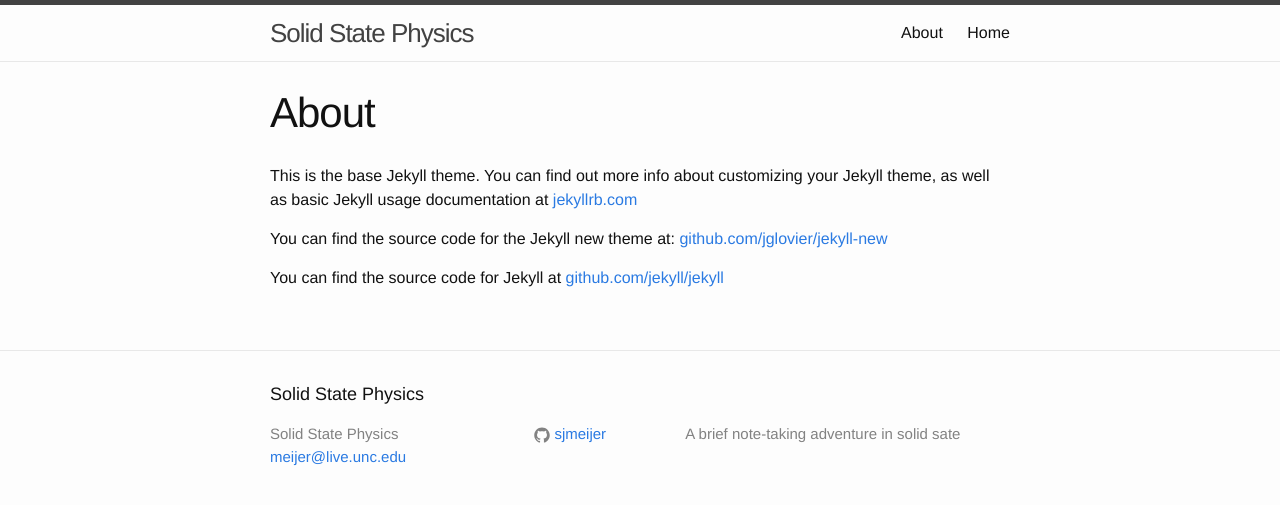
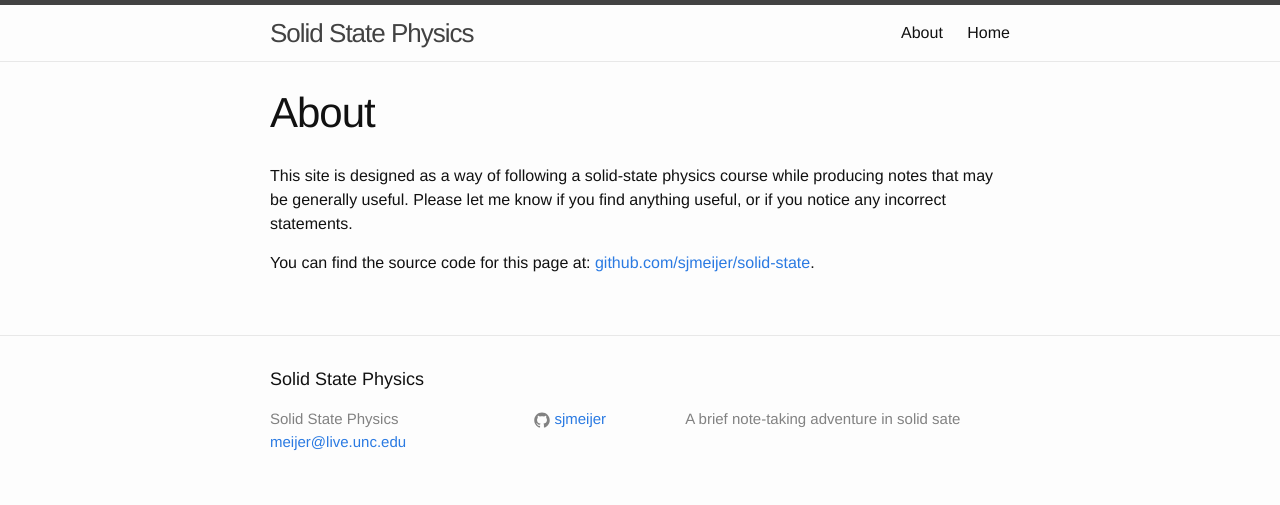
Before and after one commit to sjmeijer/solid-state, a Jekyll site: the page built from about.md, in a window 1280 px wide. Shown: the top 505 px of the page. Built offline with Jekyll 4.4.1, drawn with Linux system fonts in a browser that asks for light colours.

Commit message:
analytics

```diff
--- a/_includes/head.html
+++ b/_includes/head.html
@@ -9,4 +9,7 @@
   <link rel="stylesheet" href="{{ "/css/main.css" | prepend: site.baseurl }}">
   <link rel="canonical" href="{{ page.url | replace:'index.html','' | prepend: site.baseurl | prepend: site.url }}">
   <link rel="alternate" type="application/rss+xml" title="{{ site.title }}" href="{{ "/feed.xml" | prepend: site.baseurl | prepend: site.url }}" />
+
+{% include google_analytics.html %}
+
 </head>
--- a/_layouts/default.html
+++ b/_layouts/default.html
@@ -2,7 +2,6 @@
 <html>
 
   {% include head.html %}
-	{% include google_analytics.html %}
 
   <body>
 
--- a/about.md
+++ b/about.md
@@ -4,8 +4,6 @@
 permalink: /about/
 ---
 
-This is the base Jekyll theme. You can find out more info about customizing your Jekyll theme, as well as basic Jekyll usage documentation at [jekyllrb.com](http://jekyllrb.com/)
+This site is designed as a way of following a solid-state physics course while producing notes that may be generally useful. Please let me know if you find anything useful, or if you notice any incorrect statements.
 
-You can find the source code for the Jekyll new theme at: [github.com/jglovier/jekyll-new](https://github.com/jglovier/jekyll-new)
-
-You can find the source code for Jekyll at [github.com/jekyll/jekyll](https://github.com/jekyll/jekyll)
+You can find the source code for this page  at: [github.com/sjmeijer/solid-state](https://github.com/sjmeijer/solid-state).
```
